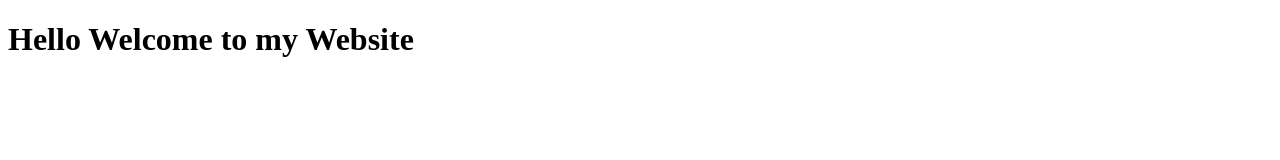
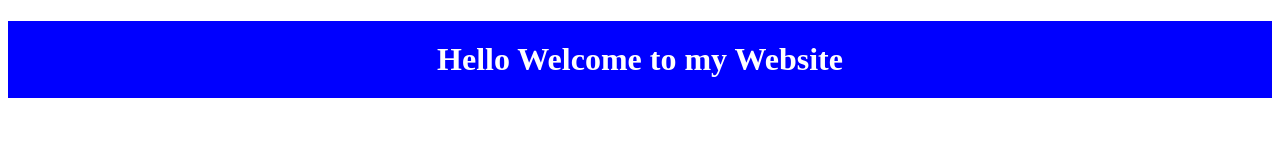
Before and after one commit to Gaurav-WebDev/git, a plain HTML site: page index.html in a window 1280 px wide. Drawn offline with Linux system fonts and the light colour scheme.

Commit message:
Add some css

```diff
--- a/index.html
+++ b/index.html
@@ -3,7 +3,9 @@
 <head>
     <meta charset="UTF-8">
     <meta name="viewport" content="width=device-width, initial-scale=1.0">
-    <title>Document</title>
+    <title>Git and Github</title>
+
+    <link rel="stylesheet" href="./index.css">
 </head>
 <body>
     <h1>Hello Welcome to my Website</h1>
```
